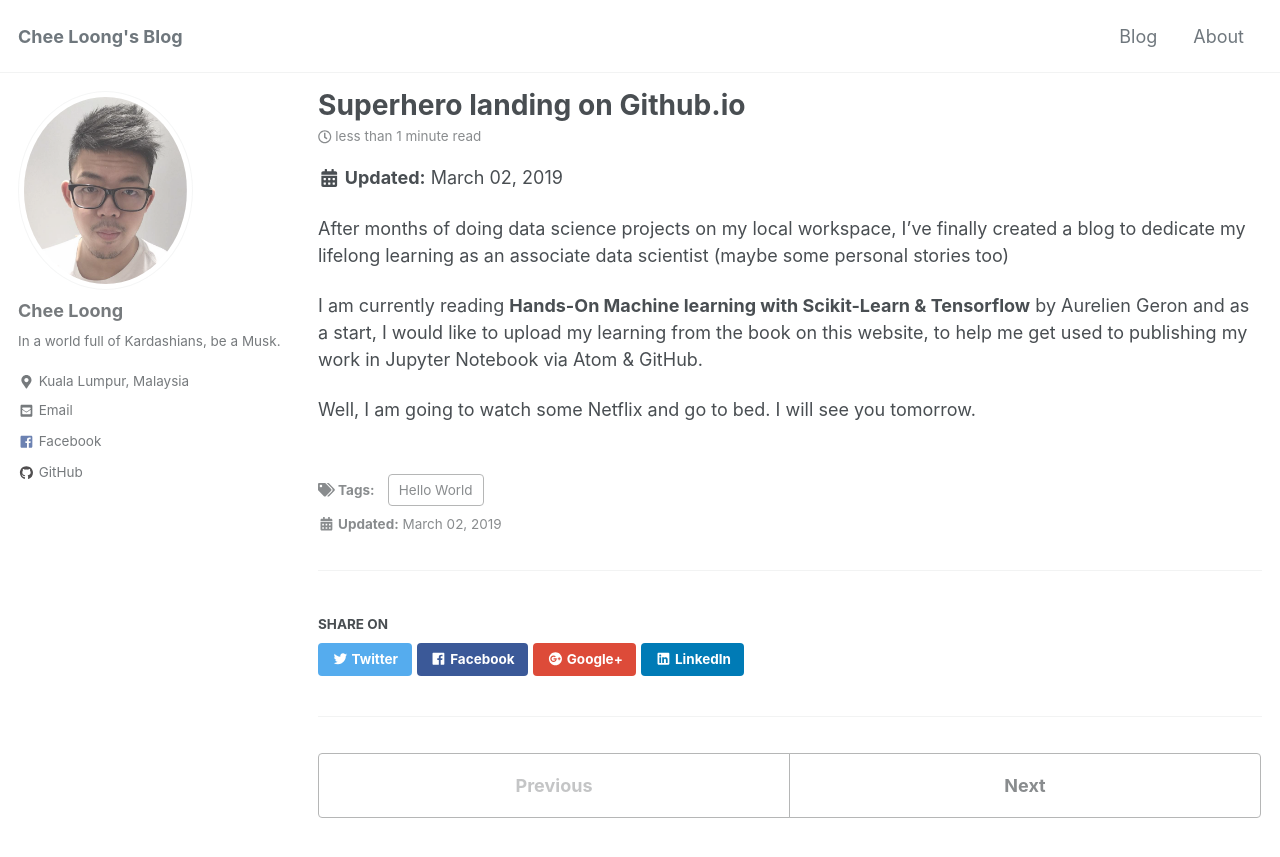
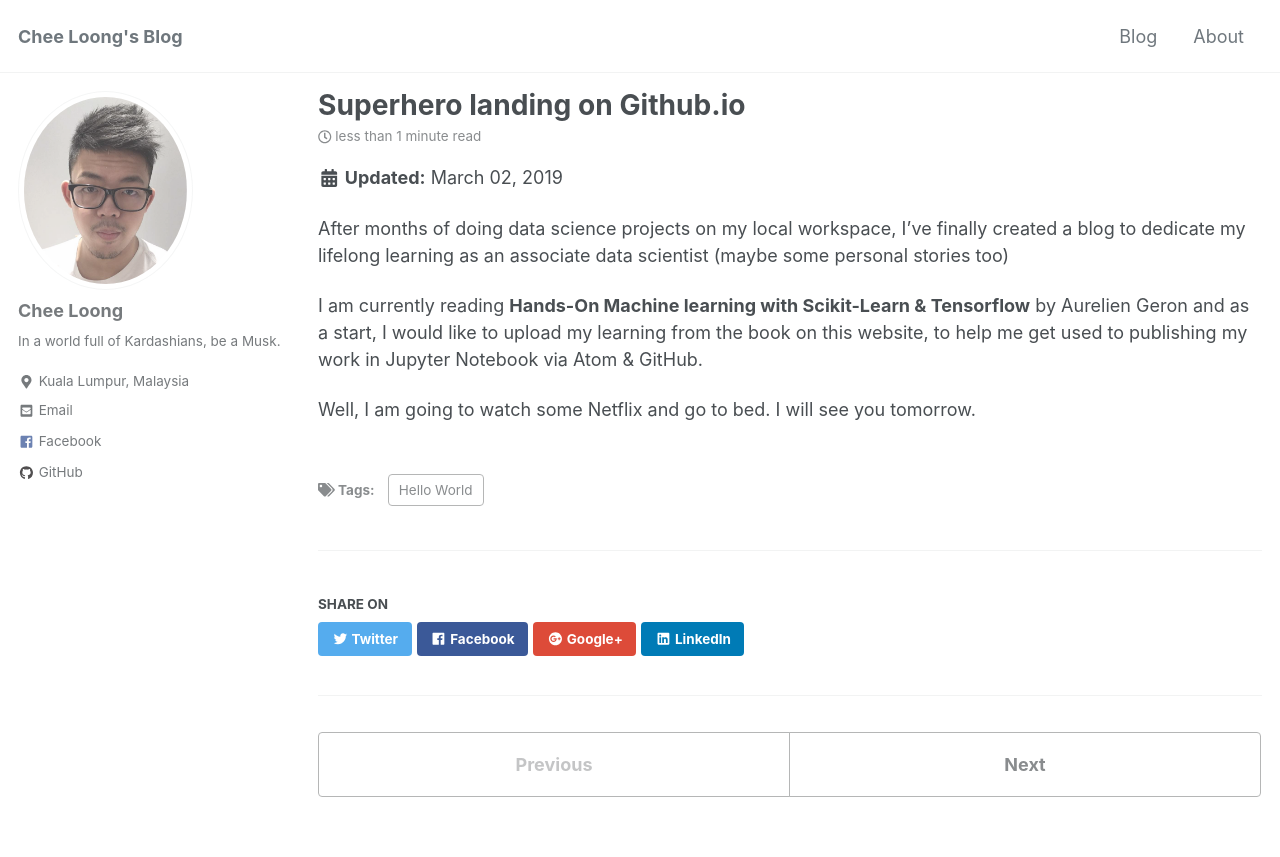
Before and after one commit to CheeLoong/CheeLoong.github.io, a Jekyll site: the page built from _posts/2019-03-02-helloworld.md, in a window 1280 px wide and 900 px high. Shown: the top 857 px of the window. Built offline with Jekyll 4.4.1, drawn with Linux system fonts in a browser that asks for light colours; cached includes are drawn as plain includes.

Commit message:
remove data in footer section

```diff
--- a/_layouts/single.html
+++ b/_layouts/single.html
@@ -57,11 +57,6 @@
           <h4 class="page__meta-title">{{ site.data.ui-text[site.locale].meta_label }}</h4>
         {% endif %}
         {% include page__taxonomy.html %}
-        {% if page.last_modified_at %}
-          <p class="page__date"><strong><i class="fas fa-fw fa-calendar-alt" aria-hidden="true"></i> {{ site.data.ui-text[site.locale].date_label | default: "Updated:" }}</strong> <time datetime="{{ page.last_modified_at | date: "%Y-%m-%d" }}">{{ page.last_modified_at | date: "%B %d, %Y" }}</time></p>
-        {% elsif page.date %}
-          <p class="page__date"><strong><i class="fas fa-fw fa-calendar-alt" aria-hidden="true"></i> {{ site.data.ui-text[site.locale].date_label | default: "Updated:" }}</strong> <time datetime="{{ page.date | date_to_xmlschema }}">{{ page.date | date: "%B %d, %Y" }}</time></p>
-        {% endif %}
       </footer>
 
       {% if page.share %}{% include social-share.html %}{% endif %}
```
